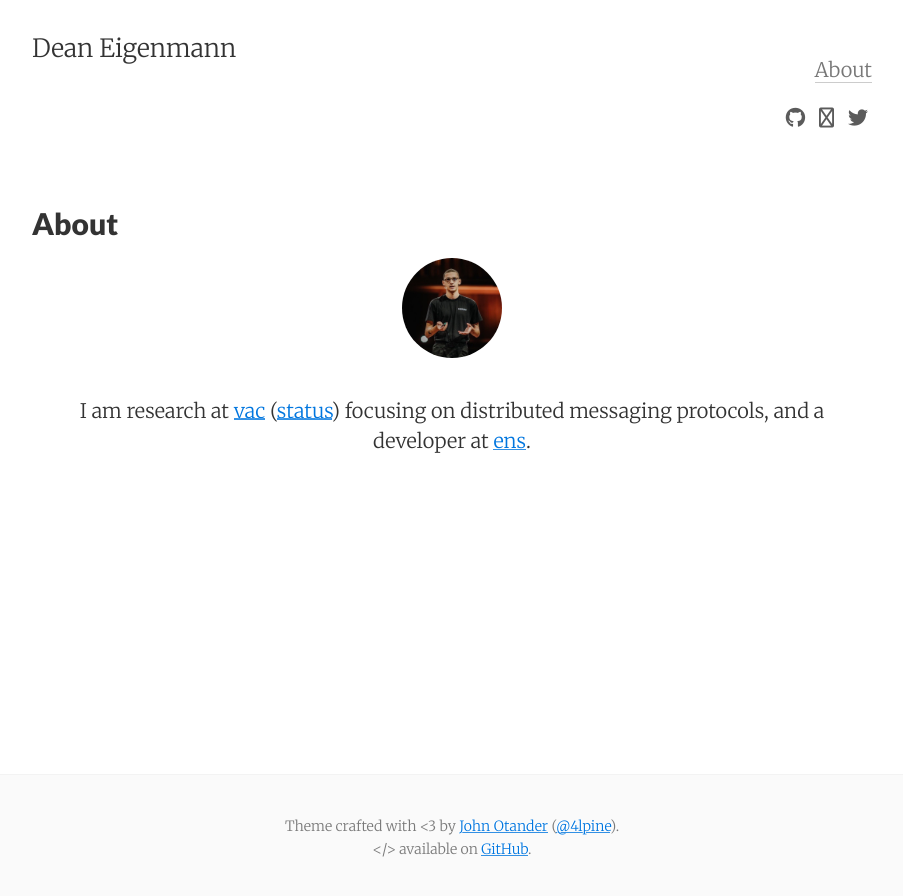
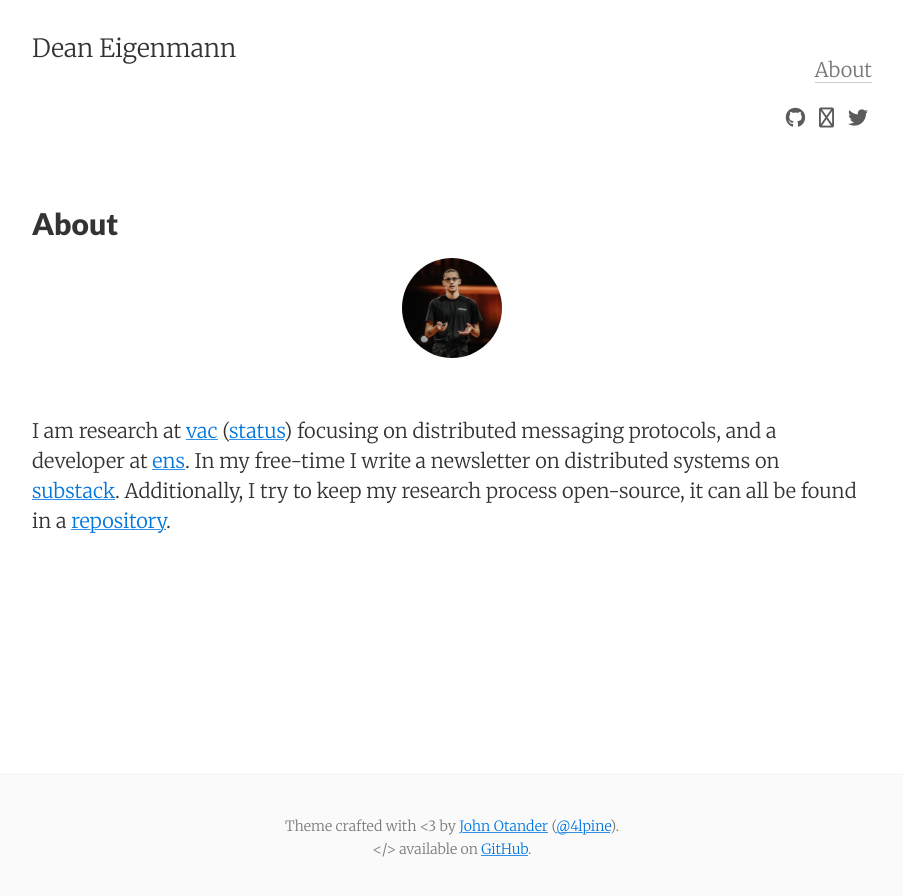
Before and after one commit to decanus/dean.eigenmann.me, a Jekyll site: the page built from about.md, in a window 1280 px wide. Shown: the top 896 px of the page, without its empty margins (188-1091 px from the left). Built offline with Jekyll 4.4.1, drawn with Linux system fonts in a browser that asks for light colours; nearby versions of some CDN libraries.

Commit message:
Update about.md

```diff
--- a/about.md
+++ b/about.md
@@ -7,6 +7,6 @@
 
 <p style="text-align: center;">
 <img src="{{ site.baseurl }}/images/me.jpeg" alt="Dean Eigenmann" class="avatar" /><br /><br />
+</p>
 
-I am research at <a href="https://vac.dev/">vac</a> (<a href="https://status.im">status</a>) focusing on distributed messaging protocols, and a developer at <a href="https://ens.domains">ens</a>.
-</p>
+I am research at [vac](https://vac.dev/) ([status](https://status.im)) focusing on distributed messaging protocols, and a developer at [ens](https://ens.domains). In my free-time I write a newsletter on distributed systems on [substack](https://decanus.substack.com/). Additionally, I try to keep my research process open-source, it can all be found in a [repository](https://github.com/decanus/research).
```
